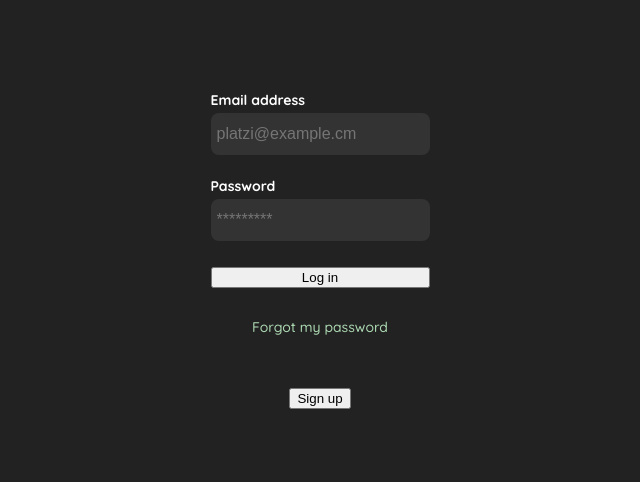
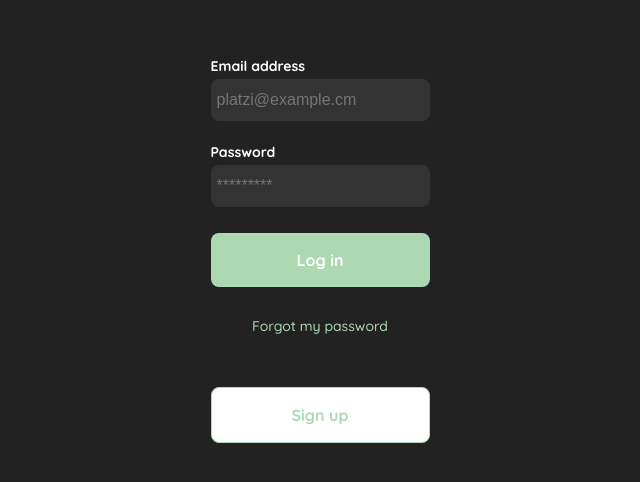
Before and after one commit to LeonCantillo/React-Shop, a React app: page /login in a window 1280 px wide. Shown: the part 150-632 px from the top of the page, without its empty margins (320-960 px from the left). Built offline with nearby package versions, Linux system fonts and the light colour scheme.

Commit message:
use class buttonStyles

```diff
--- a/src/pages/CreateAccount.jsx
+++ b/src/pages/CreateAccount.jsx
@@ -14,7 +14,7 @@ const CreateAccount = () => {
 						<label for="password" className="label">Password</label>
 						<input type="password" id="password" placeholder="*********" className="input input-password" />
 					</div>
-					<input type="submit" value="Create" className="primary-button login-button" />
+					<input type="submit" value="Create" className="buttonStyles type-1 login-button" />
 				</form>
 			</div>
 		</div>
--- a/src/pages/Login.jsx
+++ b/src/pages/Login.jsx
@@ -17,11 +17,11 @@ const Login = () => {
                 <input type='password' id='password' placeholder='*********' className='input input-password' />
               </div>
 
-              <input type='submit' value='Log in' className='primary-button login-button' />
+              <input type='submit' value='Log in' className='buttonStyles type-1 login-button' />
               <a href='/'>Forgot my password</a>
             </form>
 
-            <button className='secondary-button signup-button'>Sign up</button>
+            <button className='buttonStyles type-2 signup-button'>Sign up</button>
           </div>
         </div>
     )
--- a/src/pages/MyAccount.jsx
+++ b/src/pages/MyAccount.jsx
@@ -19,7 +19,7 @@ const MyAccount = () => {
                     <p class="value">*********</p>
                     </div>
 
-                    <input type="submit" value="Edit" class="secondary-button login-button" />
+                    <input type="submit" value="Edit" class="buttonStyles type-2 login-button" />
                 </form>
             </div>
         </div>
--- a/src/pages/NewPassword.jsx
+++ b/src/pages/NewPassword.jsx
@@ -16,7 +16,7 @@ const NewPassword = () => {
                     <label for="new-password" className="label">Password</label>
                     <input type="password" id="new-password" placeholder="*********" className="input input-password" />
 
-                    <input type="submit" value="Confirm" className="primary-button login-button" />
+                    <input type="submit" value="Confirm" className="buttonStyles type-1 login-button" />
                 </form>
             </div>
         </div>
--- a/src/pages/PasswordRecovery.jsx
+++ b/src/pages/PasswordRecovery.jsx
@@ -10,7 +10,7 @@ const PasswordRecovery = () => {
 				<form action="/" className="form">
 					<label htmlFor="email" className="label">Email address</label>
 					<input type="text" id="email" className="input input-email" />
-					<input type="submit" value="Confirm" className="primary-button login-button" />
+					<input type="submit" value="Confirm" className="buttonStyles type-1 login-button" />
 				</form>
 			</div>
 		</div>
```
